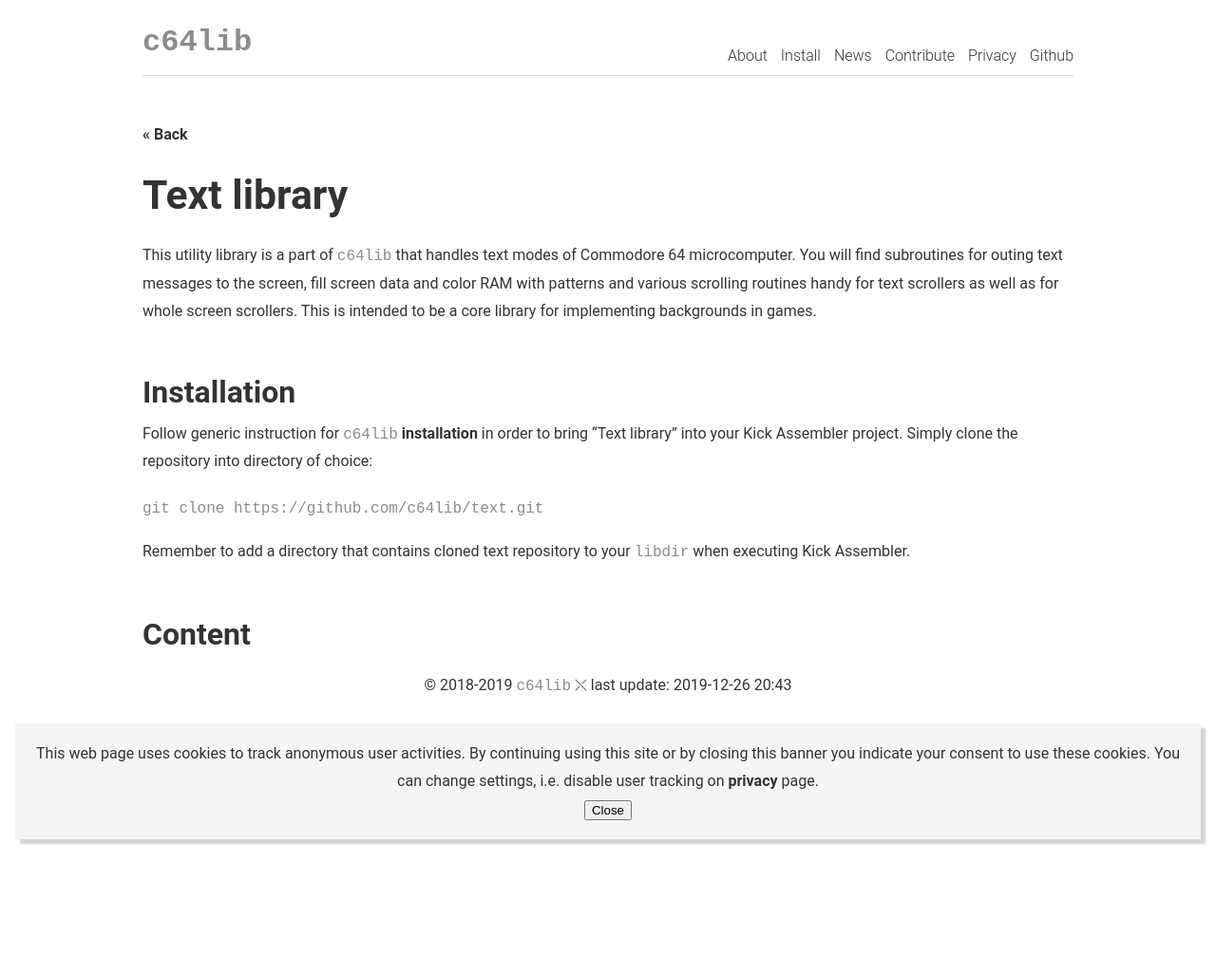
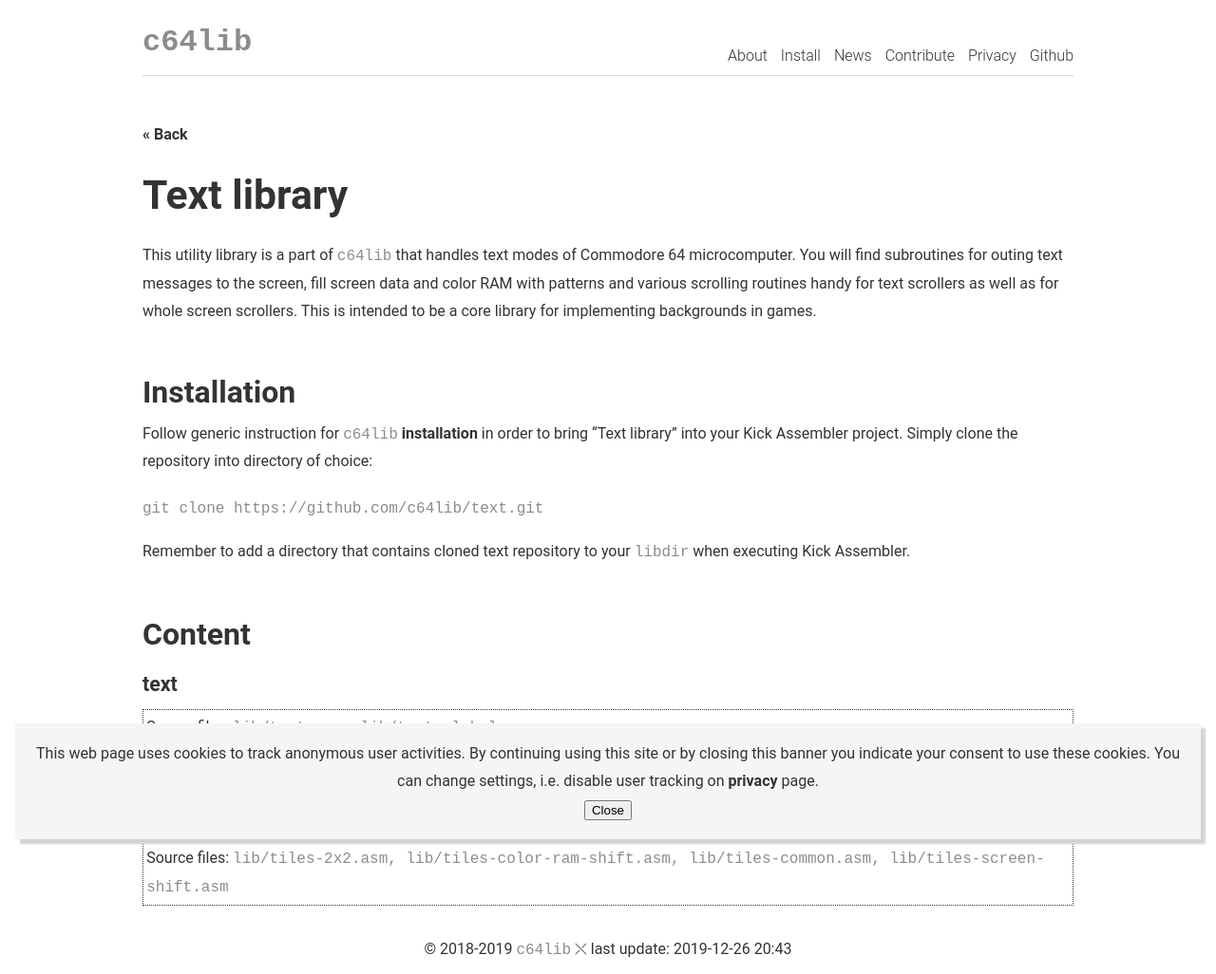
Before and after one commit to c64lib/docu, a Jekyll site: the page built from libs/text/index.md, in a window 1280 px wide. Shown: the whole page at 95% size. Built offline with Jekyll 4.4.1, drawn with Linux system fonts in a browser that asks for light colours; before the commit the page ends 900 px from its top, so only the background shows below that.

Commit message:
text and tiles now visible

```diff
--- a/libs/text/tiles.md
+++ b/libs/text/tiles.md
@@ -1,7 +1,7 @@
 ---
 layout: page
 title: tiles
-description: ipsum lorem
+description: Tile-based scrollable backgrounds
 files:
     - lib/tiles-2x2.asm
     - lib/tiles-color-ram-shift.asm
```
Also changed, not shown: other parts of libs/text/tiles.md (+1 -1 lines), libs/text/text.md (+2 -2 lines).
